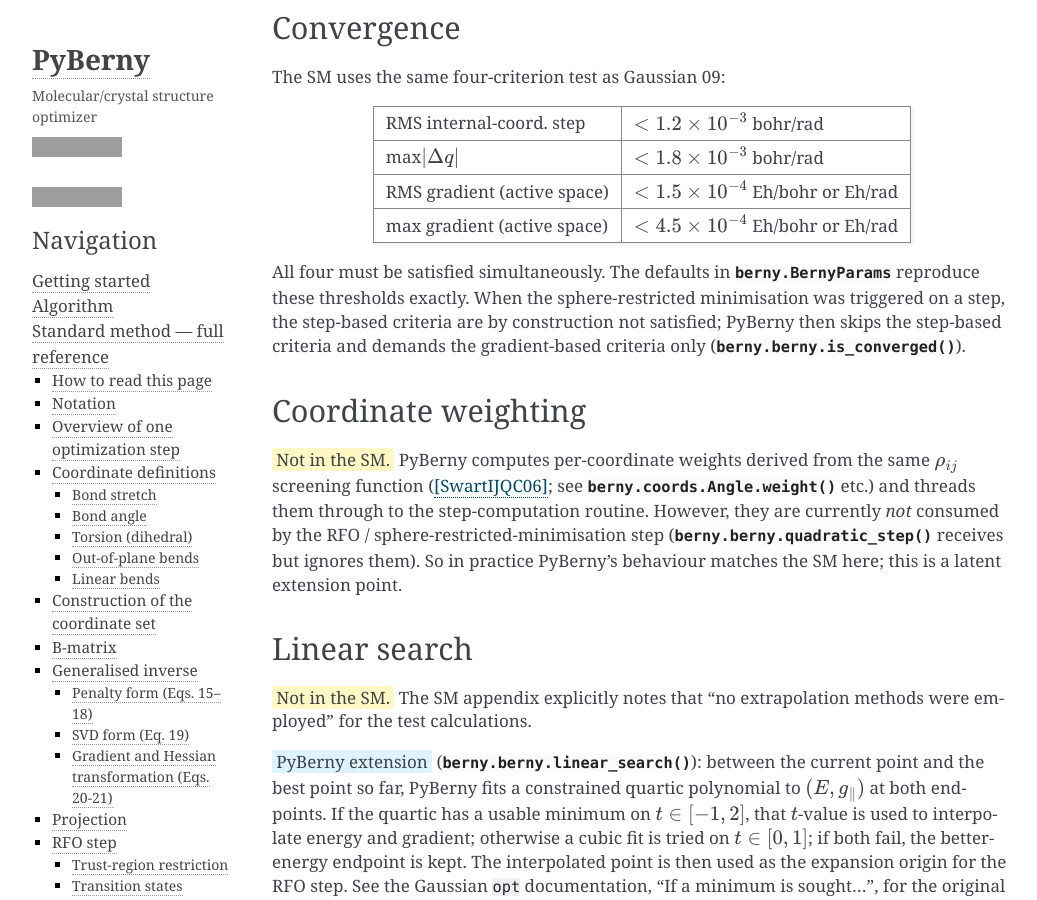
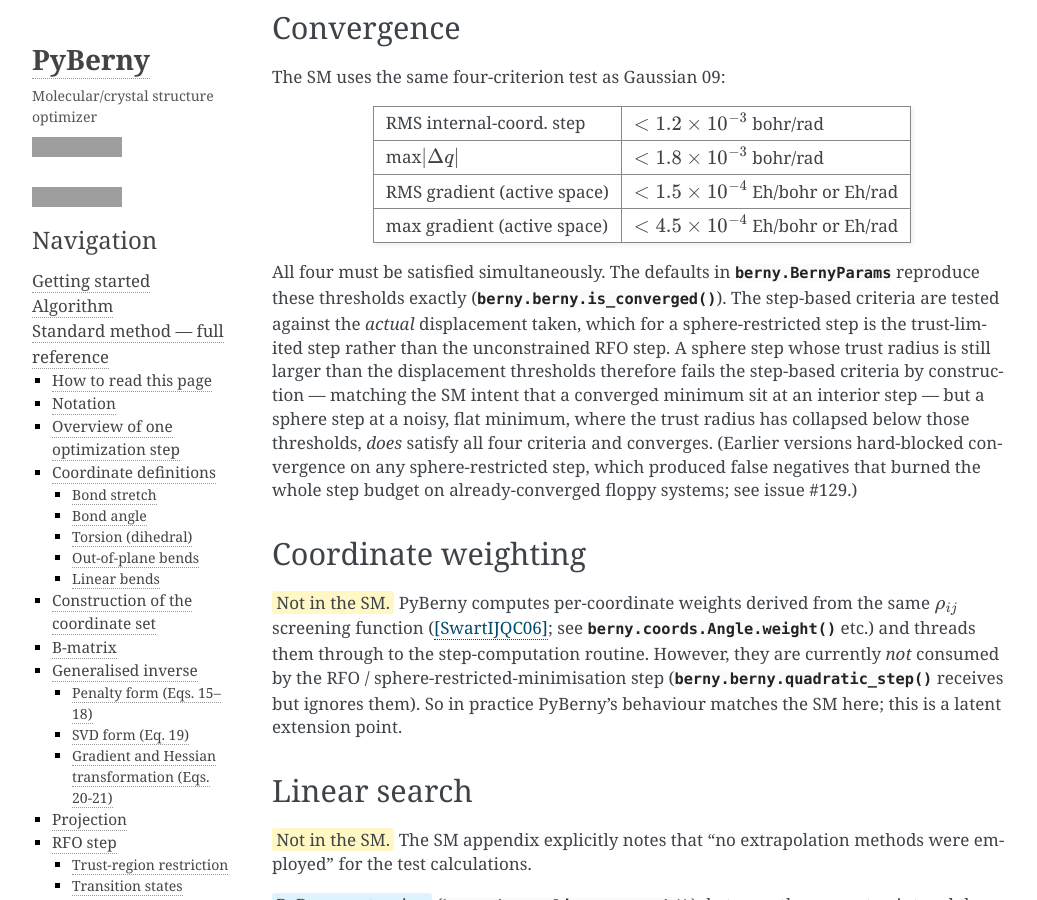
Before and after one commit to jhrmnn/pyberny, a Sphinx documentation site: the page built from doc/standard_method.rst, in a window 1280 px wide and 900 px high, scrolled down 11007 px, cut to the strip 0-900 px from the top of the window. Shown: the whole strip, without its empty margins (108-1145 px from the left). Built offline with Sphinx 7.4.7, drawn with Linux system fonts in a browser that asks for light colours; formulas are drawn with MathJax 3; grey boxes are pictures that could not be loaded.

Commit message:
Fix sphere-restricted convergence false-negatives (#129)
The `is_converged` gate hard-blocked convergence whenever the quadratic
step was truncated to the trust sphere, replacing the two displacement
criteria with a hard-coded `('Minimization on sphere', False)`. For
floppy systems near a noisy, flat MOPAC PM7 minimum the trust radius
collapses and re-expands in a sawtooth, pinning the step to the sphere
indefinitely, so the optimizer could never declare convergence and burned
its entire step budget on an already-converged structure.

Replace the hard block with the literal standard-method test: always
evaluate the four Gaussian-style criteria, with the displacement criteria
measured against the actual (trust-limited) step taken. On a wide-trust
sphere step the displacement is large and the criteria fail by
construction (matching the SM intent that a minimum sit at an interior
step); on a collapsed-trust sphere step the displacement is tiny and all
four criteria are genuinely met, so the run converges.

This also reconciles a three-way contradiction: the code hard-blocked,
the docs claimed gradient-only on the sphere, and the SM specifies all
four criteria. The shipped behaviour now matches the SM and the updated
docs.

Experiment (experiments/sphere_convergence_gate/) over the oligomer set
from #127 plus the bundled birkholz/baker benchmarks shows: the fix
resolves the false negatives (polyserine_n5: 130 -> 50 steps), leaves
genuinely-oscillating molecules correctly unconverged, and changes no
benchmark convergence step (baker: 0 changes; birkholz: only recovers
raffinose, a documented non-converger). The gradient-only alternative
the docs described would instead converge 13 benchmark molecules and 3
oligomers prematurely on wide on-sphere steps.

Co-Authored-By: Claude Opus 4.8 <noreply@anthropic.com>
Claude-Session: https://claude.ai/code/session_01LkVy9Bz4Bpfno5Gn628dqK

```diff
--- a/doc/standard_method.rst
+++ b/doc/standard_method.rst
@@ -690,11 +690,18 @@ max gradient (active space)        :math:`< 4.5\times 10^{-4}` Eh/bohr or Eh/rad
 ================================== ===================
 
 All four must be satisfied simultaneously. The defaults in
-:class:`berny.BernyParams` reproduce these thresholds exactly. When the
-sphere-restricted minimisation was triggered on a step, the step-based
-criteria are by construction not satisfied; PyBerny then skips the
-step-based criteria and demands the gradient-based criteria only
-(:func:`berny.berny.is_converged`).
+:class:`berny.BernyParams` reproduce these thresholds exactly
+(:func:`berny.berny.is_converged`). The step-based criteria are tested
+against the *actual* displacement taken, which for a sphere-restricted
+step is the trust-limited step rather than the unconstrained RFO step.
+A sphere step whose trust radius is still larger than the displacement
+thresholds therefore fails the step-based criteria by construction —
+matching the SM intent that a converged minimum sit at an interior step —
+but a sphere step at a noisy, flat minimum, where the trust radius has
+collapsed below those thresholds, *does* satisfy all four criteria and
+converges. (Earlier versions hard-blocked convergence on any
+sphere-restricted step, which produced false negatives that burned the
+whole step budget on already-converged floppy systems; see issue #129.)
 
 
 Coordinate weighting
```
Also changed, not shown: CHANGELOG.md (+1 -0 lines), experiments/sphere_convergence_gate/README.md (added), 4 other files.
